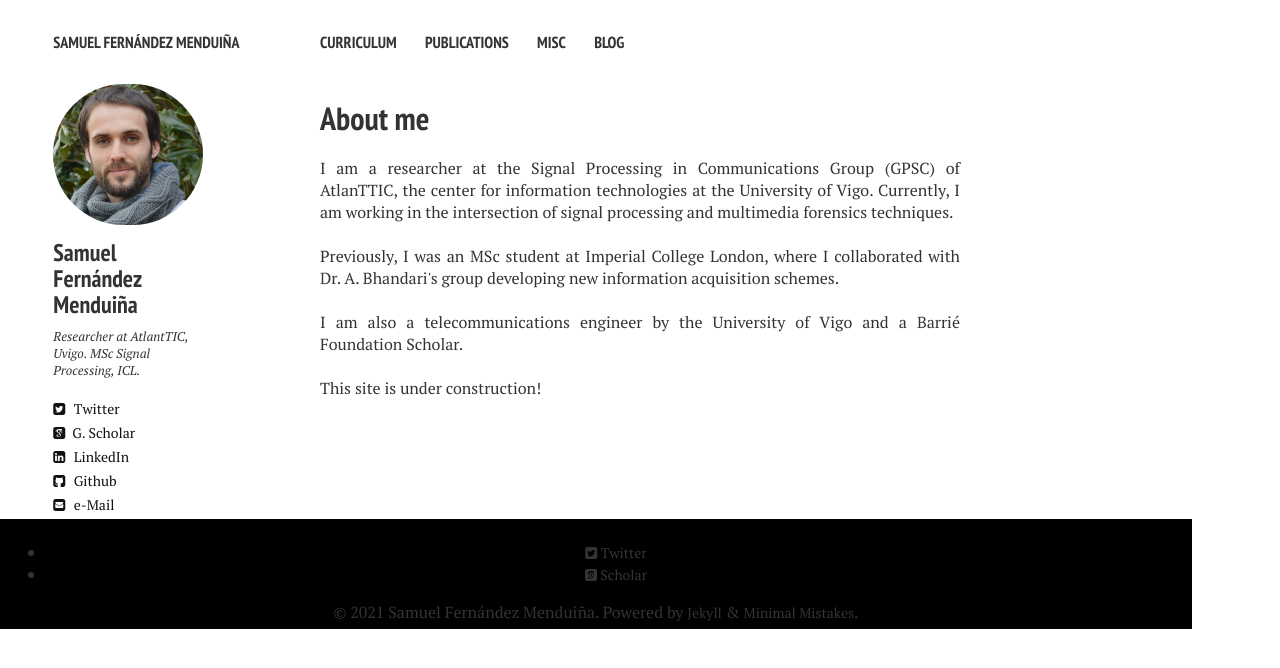
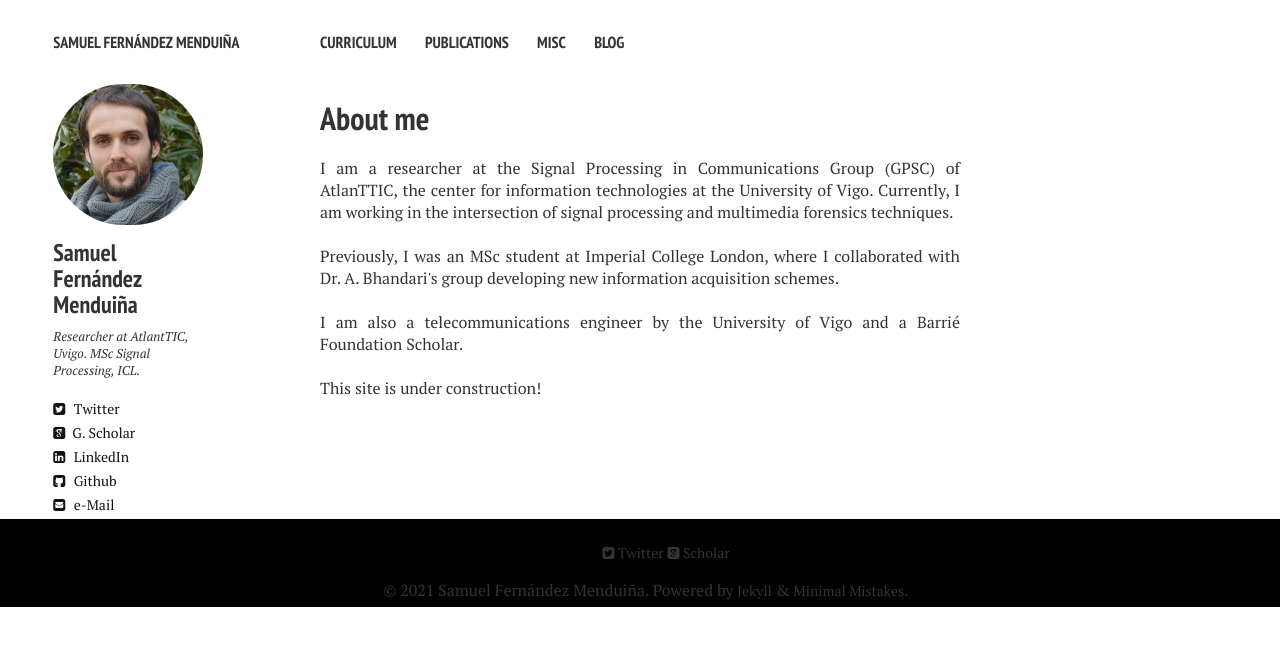
Before and after one commit to sf219/sfweb, a Jekyll site: the page built from index.md, in a window 1280 px wide. Shown: the top 668 px of the page. Built offline with Jekyll 4.4.1, drawn with Linux system fonts in a browser that asks for light colours; nearby versions of some CDN libraries.

Commit message:
Update _footer.html

```diff
--- a/_includes/_footer.html
+++ b/_includes/_footer.html
@@ -6,7 +6,7 @@
 #div1 {
     position: absolute;
     left: 0px;
-    width: calc(100% - 100px);
+    width: 100%;
     border: 1px solid black;
     background-color: black;
     foreground-color: white;
@@ -26,7 +26,7 @@
     {% if site.footer.links %}
       {% for link in site.footer.links %}
         {% if link.label and link.url %}
-          <li><a href="{{ link.url }}" rel="nofollow noopener noreferrer"><i class="{{ link.icon | default: 'fas fa-link' }}" aria-hidden="true"></i> {{ link.label }}</a></li>
+          <a href="{{ link.url }}" rel="nofollow noopener noreferrer"><i class="{{ link.icon | default: 'fas fa-link' }}" aria-hidden="true"></i> {{ link.label }}</a>
         {% endif %}
       {% endfor %}
     {% endif %}
```
